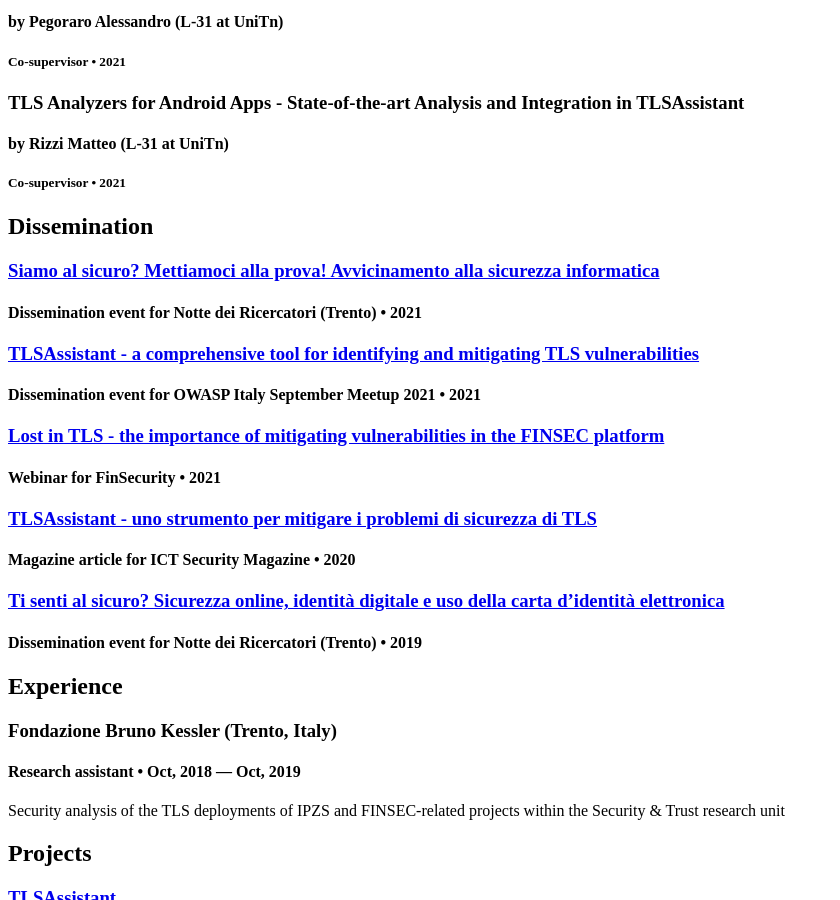
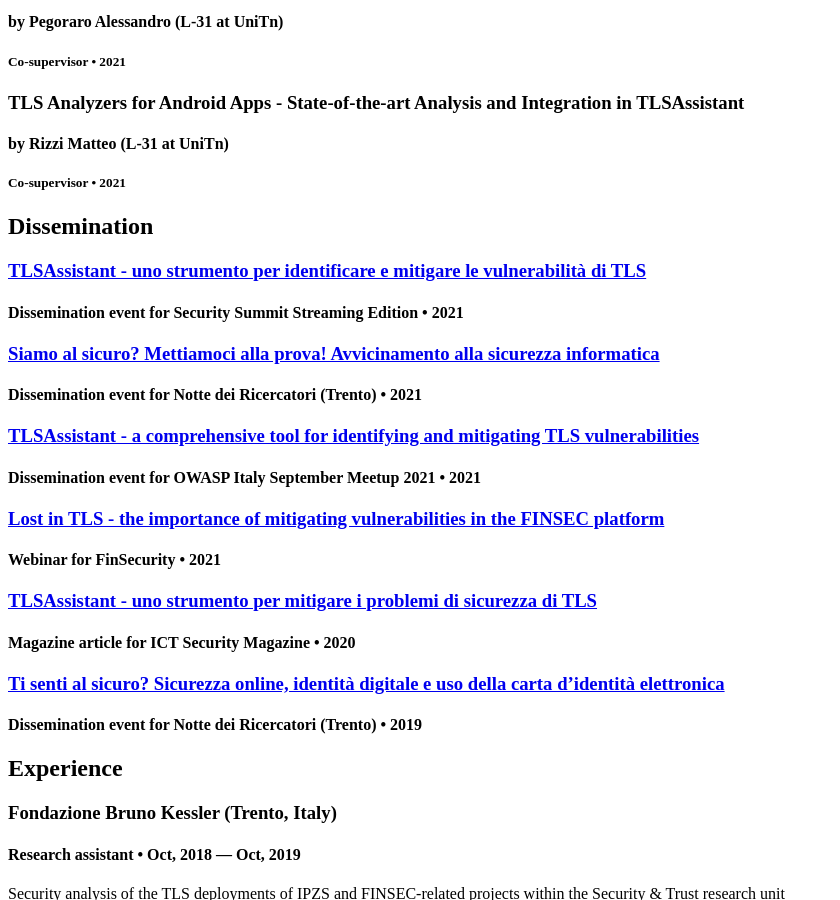
Before and after one commit to NetBender/cv, a Jekyll site: the page built from index.html, in a window 1280 px wide and 900 px high, scrolled down 1540 px. Shown: the whole window, without its empty margins (0-840 px from the left). Built offline with Jekyll 4.4.1, drawn with Linux system fonts in a browser that asks for light colours.

Commit message:
Update disseminations.yml

```diff
--- a/_data/disseminations.yml
+++ b/_data/disseminations.yml
@@ -1,4 +1,11 @@
 # Dissemination
+
+- title: TLSAssistant - uno strumento per identificare e mitigare le vulnerabilità di TLS
+  type: Dissemination event
+  context: Security Summit Streaming Edition
+  year: 2021
+  url: "https://securitysummit.it/eventi/streaming-edition-novembre-2021/sessioni/seminario-owasp-italy"
+  # abstract:
 
 - title: Siamo al sicuro? Mettiamoci alla prova! Avvicinamento alla sicurezza informatica
   type: Dissemination event
```
